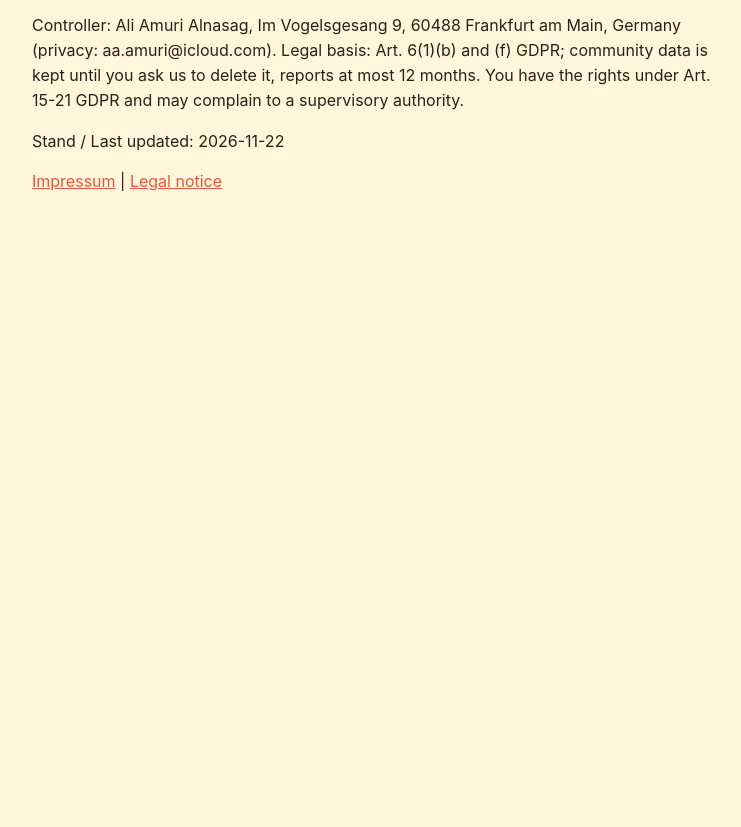
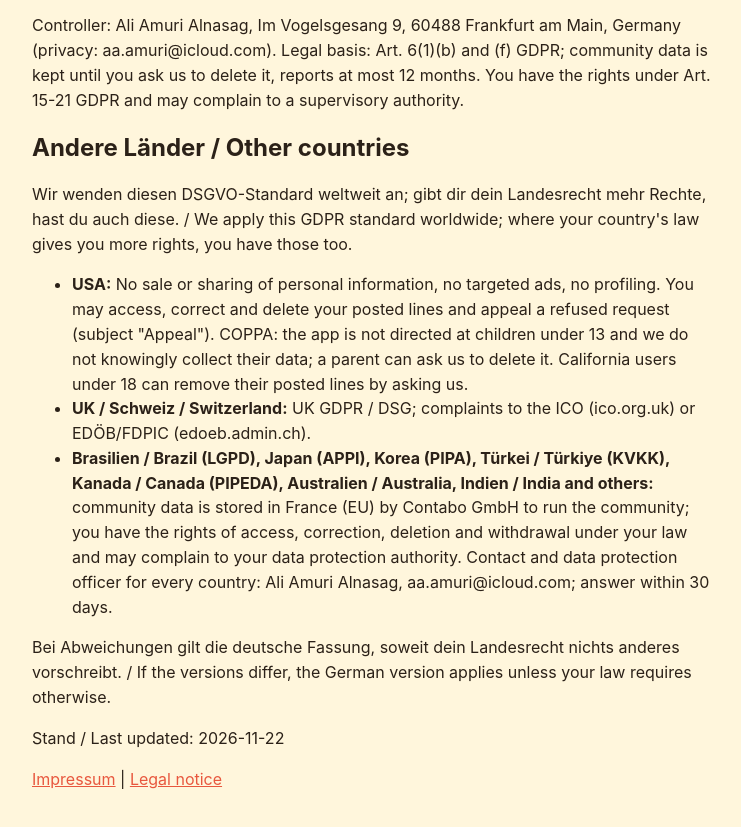
Before and after one commit to Erste-Hilfe-Hero/puzzlegame, a plain HTML site: page kaese/web/privacy.html in a window 1280 px wide. Shown: the part 1046-1873 px from the top of the page, without its empty margins (268-1009 px from the left). Before the commit the page ends 1280 px from the top, so only its background shows below. Drawn offline with Linux system fonts and the light colour scheme.

Commit message:
run:kaese-server docs(kaese): privacy for players in other countries
Owner request 2026-11-22.

Co-Authored-By: Claude Opus 5.5 <noreply@anthropic.com>
Claude-Session: https://claude.ai/code/session_01QqDVFnWEXkF8L2wWHBjqsk

```diff
--- a/kaese/web/privacy.html
+++ b/kaese/web/privacy.html
@@ -12,6 +12,14 @@
 <h1>Privacy (English)</h1>
 <p>No account, no ads, no tracking, no analytics. Favorites, language and generated lines stay on your device. Community: the app creates a random identifier (not linked to you or your device). Our server (play.nyrathen.com; hosting: Contabo GmbH, Munich, processor under Art. 28 GDPR; server location: data centre Lauterbourg, France, EU) stores the lines you post, your votes and reports with it to prevent double votes and abuse. Posted lines are public under a generated name. We never sell or share data. Ask by email to delete your lines. Purchases (Cheese Pro) are handled entirely by Apple. Contact: lords.azz6@gmail.com</p>
 <p>Controller: Ali Amuri Alnasag, Im Vogelsgesang 9, 60488 Frankfurt am Main, Germany (privacy: aa.amuri@icloud.com). Legal basis: Art. 6(1)(b) and (f) GDPR; community data is kept until you ask us to delete it, reports at most 12 months. You have the rights under Art. 15-21 GDPR and may complain to a supervisory authority.</p>
+<h1>Andere Länder / Other countries</h1>
+<p>Wir wenden diesen DSGVO-Standard weltweit an; gibt dir dein Landesrecht mehr Rechte, hast du auch diese. / We apply this GDPR standard worldwide; where your country's law gives you more rights, you have those too.</p>
+<ul>
+<li><b>USA:</b> No sale or sharing of personal information, no targeted ads, no profiling. You may access, correct and delete your posted lines and appeal a refused request (subject "Appeal"). COPPA: the app is not directed at children under 13 and we do not knowingly collect their data; a parent can ask us to delete it. California users under 18 can remove their posted lines by asking us.</li>
+<li><b>UK / Schweiz / Switzerland:</b> UK GDPR / DSG; complaints to the ICO (ico.org.uk) or EDÖB/FDPIC (edoeb.admin.ch).</li>
+<li><b>Brasilien / Brazil (LGPD), Japan (APPI), Korea (PIPA), Türkei / Türkiye (KVKK), Kanada / Canada (PIPEDA), Australien / Australia, Indien / India and others:</b> community data is stored in France (EU) by Contabo GmbH to run the community; you have the rights of access, correction, deletion and withdrawal under your law and may complain to your data protection authority. Contact and data protection officer for every country: Ali Amuri Alnasag, aa.amuri@icloud.com; answer within 30 days.</li>
+</ul>
+<p>Bei Abweichungen gilt die deutsche Fassung, soweit dein Landesrecht nichts anderes vorschreibt. / If the versions differ, the German version applies unless your law requires otherwise.</p>
 <p>Stand / Last updated: 2026-11-22</p>
 <p><a href="https://play.nyrathen.com/legal/impressum">Impressum</a> | <a href="https://play.nyrathen.com/legal/imprint">Legal notice</a></p>
 </body></html>
```
